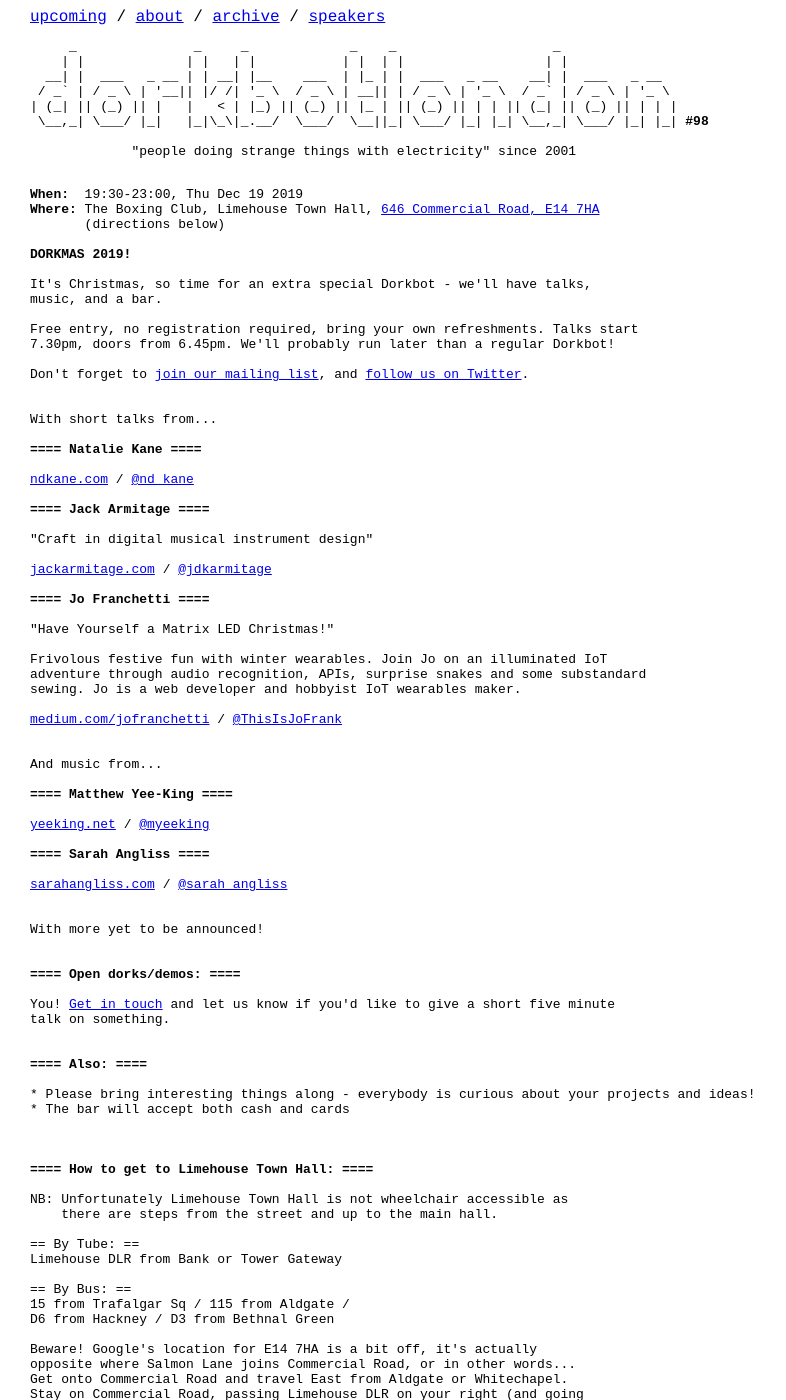
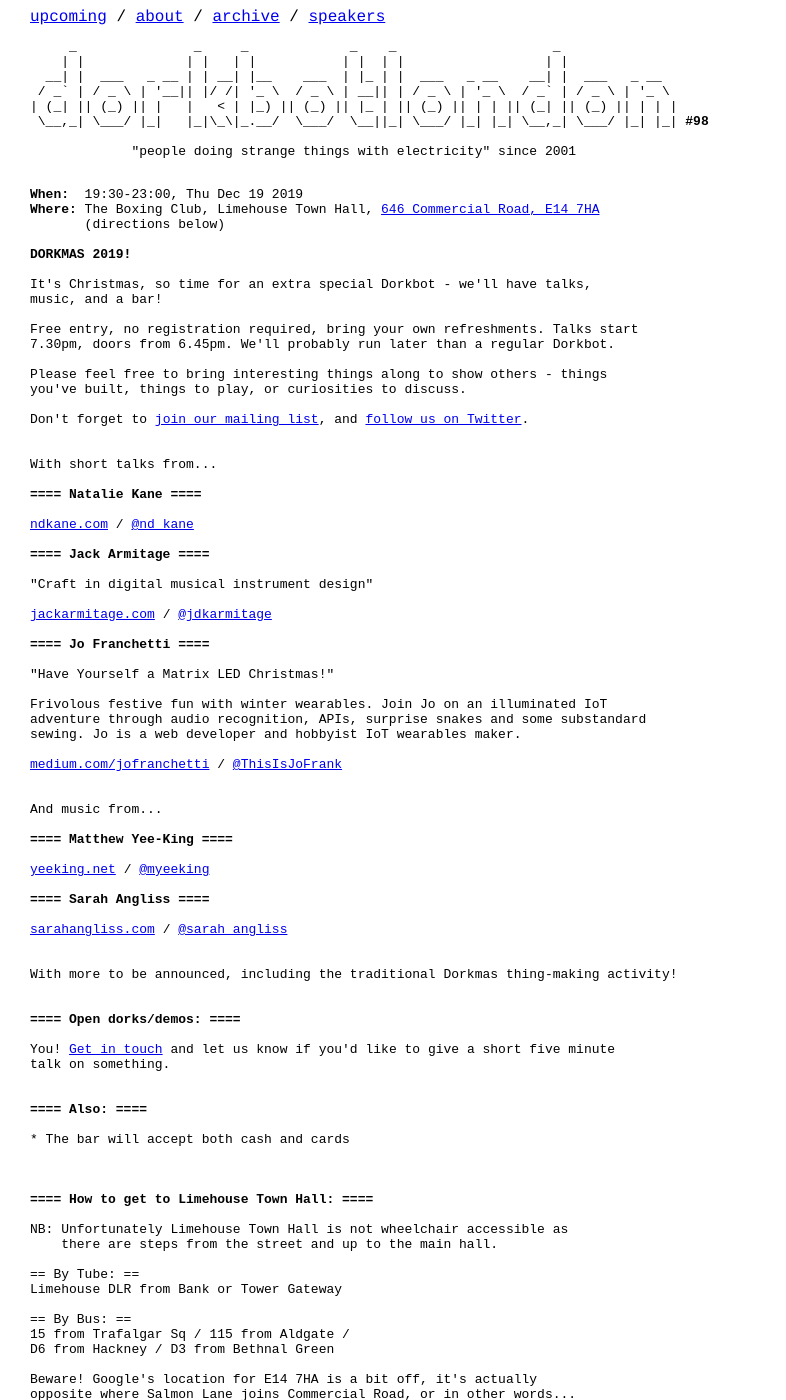
Before and after one commit to dorkbotlondon/dorkbotlondon.github.io, a Jekyll site: the page built from _posts/2019-12-19-98.html, in a window 1280 px wide and 1400 px high. Shown: the whole window, without its empty margins (0-786 px from the left). Built offline with Jekyll 4.4.1, drawn with Linux system fonts in a browser that asks for light colours; Markdown is read by kramdown in place of the engine named in the settings; a script that is not in the unit is left out.

Commit message:
Continued bah

```diff
--- a/_posts/2019-12-19-98.html
+++ b/_posts/2019-12-19-98.html
@@ -15,10 +15,13 @@ tags:
 <b>DORKMAS 2019!</b>
 
 It's Christmas, so time for an extra special Dorkbot - we'll have talks,
-music, and a bar.
+music, and a bar!
 
 Free entry, no registration required, bring your own refreshments. Talks start
-7.30pm, doors from 6.45pm. We'll probably run later than a regular Dorkbot!
+7.30pm, doors from 6.45pm. We'll probably run later than a regular Dorkbot.
+
+Please feel free to bring interesting things along to show others - things
+you've built, things to play, or curiosities to discuss.
 
 Don't forget to <a href="http://dorkbotlondon.us11.list-manage.com/subscribe?u=c64ae7bbb8eb1249be8ca8fa6&id=e2a9f9039c">join our mailing list</a>, and <a href='https://twitter.com/DorkbotLondon'>follow us on Twitter</a>.
 
@@ -57,7 +60,7 @@ And music from...
 <a href="https://www.sarahangliss.com/">sarahangliss.com</a> / <a href="https://twitter.com/sarah_angliss">@sarah_angliss</a>
 
 
-With more yet to be announced!
+With more to be announced, including the traditional Dorkmas thing-making activity!
 
 
 <b>==== Open dorks/demos: ====</b>
@@ -68,5 +71,4 @@ talk on something.
 
 <b>==== Also: ====</b>
 
-* Please bring interesting things along - everybody is curious about your projects and ideas!
 * The bar will accept both cash and cards
```
